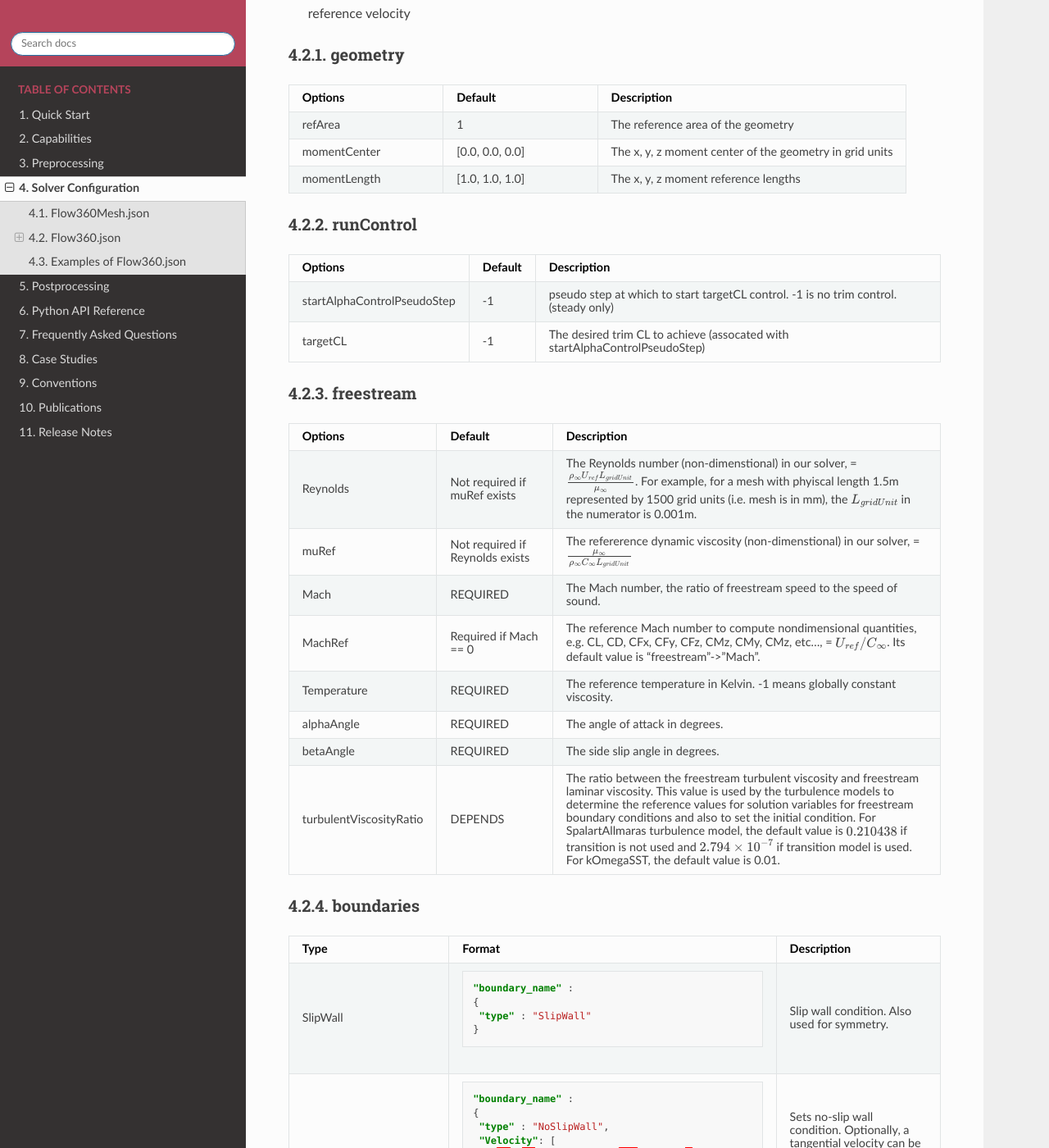
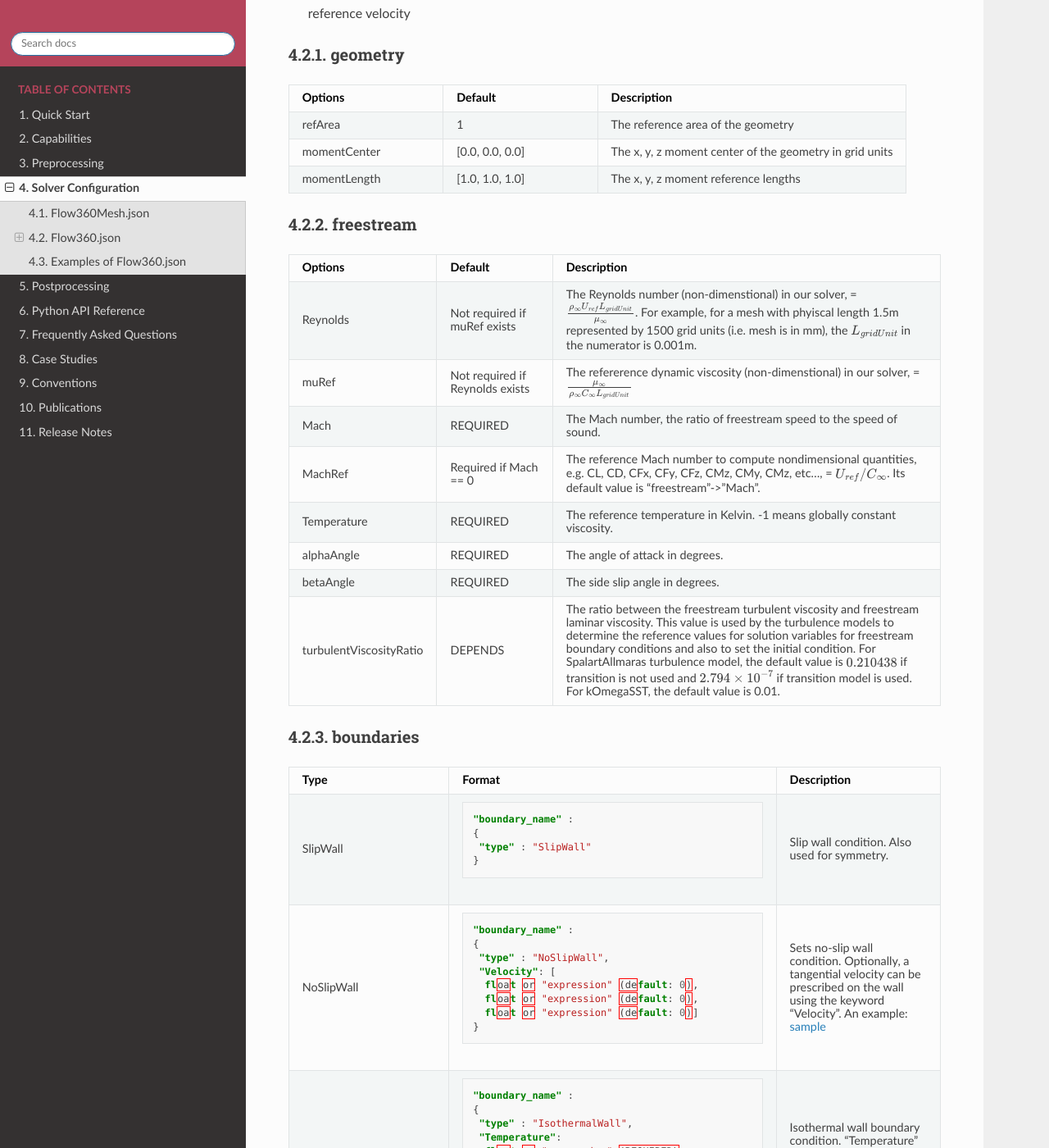
Before and after one commit to flexcompute-readthedocs/Flow360Documentation, a Sphinx documentation site: the page built from docs/source/solverConfiguration/solverConfiguration.rst, in a window 1280 px wide and 1400 px high, scrolled down 916 px. Shown: the whole window at 82% size. Built offline with Sphinx 7.4.7 and the Read the Docs theme 2.0.0, drawn with Linux system fonts in a browser that asks for light colours; some of the changed text lies outside the part shown.

Commit message:
Removed runControl from Solver config

```diff
--- a/docs/source/solverConfiguration/solverConfiguration.rst
+++ b/docs/source/solverConfiguration/solverConfiguration.rst
@@ -66,20 +66,6 @@
    +--------------+-----------------+---------------------------------------------------------+
    | momentLength | [1.0, 1.0, 1.0] | The x, y, z moment reference lengths                    |
    +--------------+-----------------+---------------------------------------------------------+
-
-runControl
-----------
-
-.. table::
-   :widths: 25 10 65
-
-   +-----------------------------+---------+--------------------------------------------------------------------------------------+
-   | Options                     | Default | Description                                                                          |
-   +=============================+=========+======================================================================================+
-   | startAlphaControlPseudoStep |    -1   | pseudo step at which to start targetCL control. -1 is no trim control. (steady only) |
-   +-----------------------------+---------+--------------------------------------------------------------------------------------+
-   | targetCL                    |    -1   | The desired trim CL to achieve (assocated with startAlphaControlPseudoStep)          |
-   +-----------------------------+---------+--------------------------------------------------------------------------------------+
 
 freestream
 ----------
```
